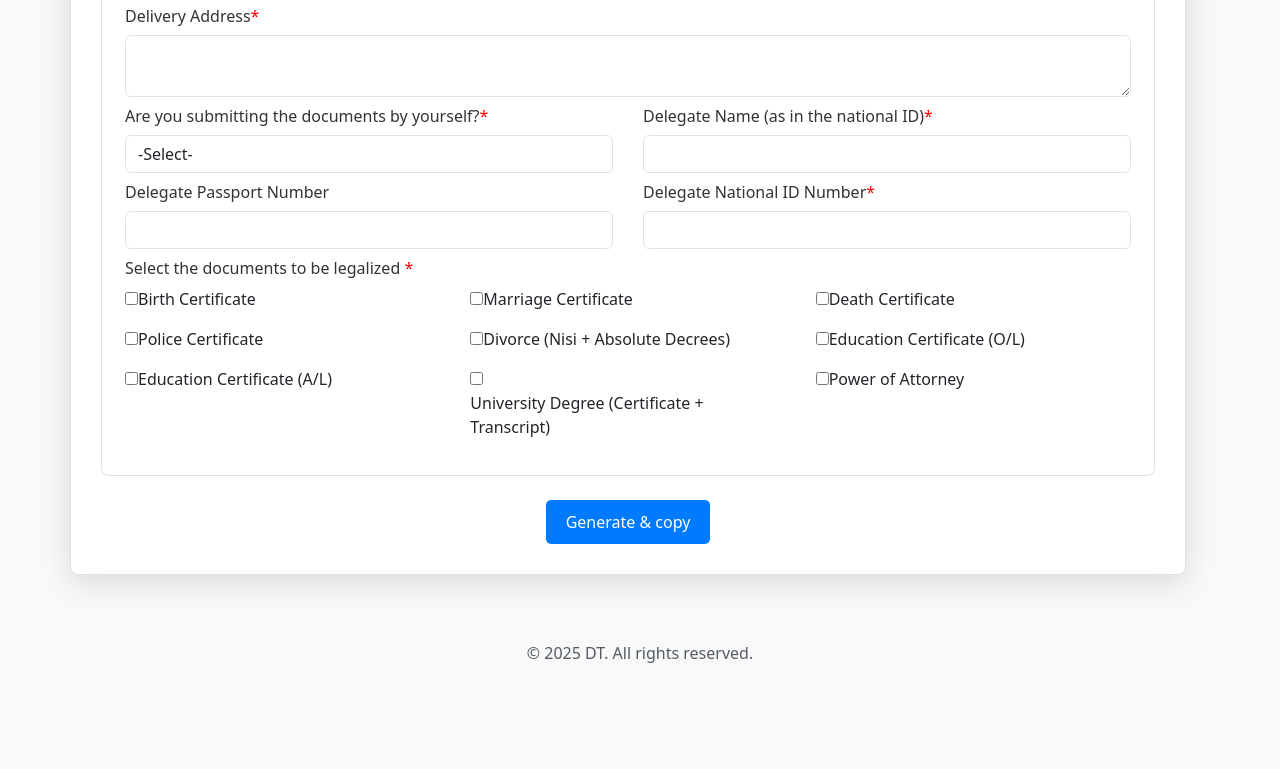
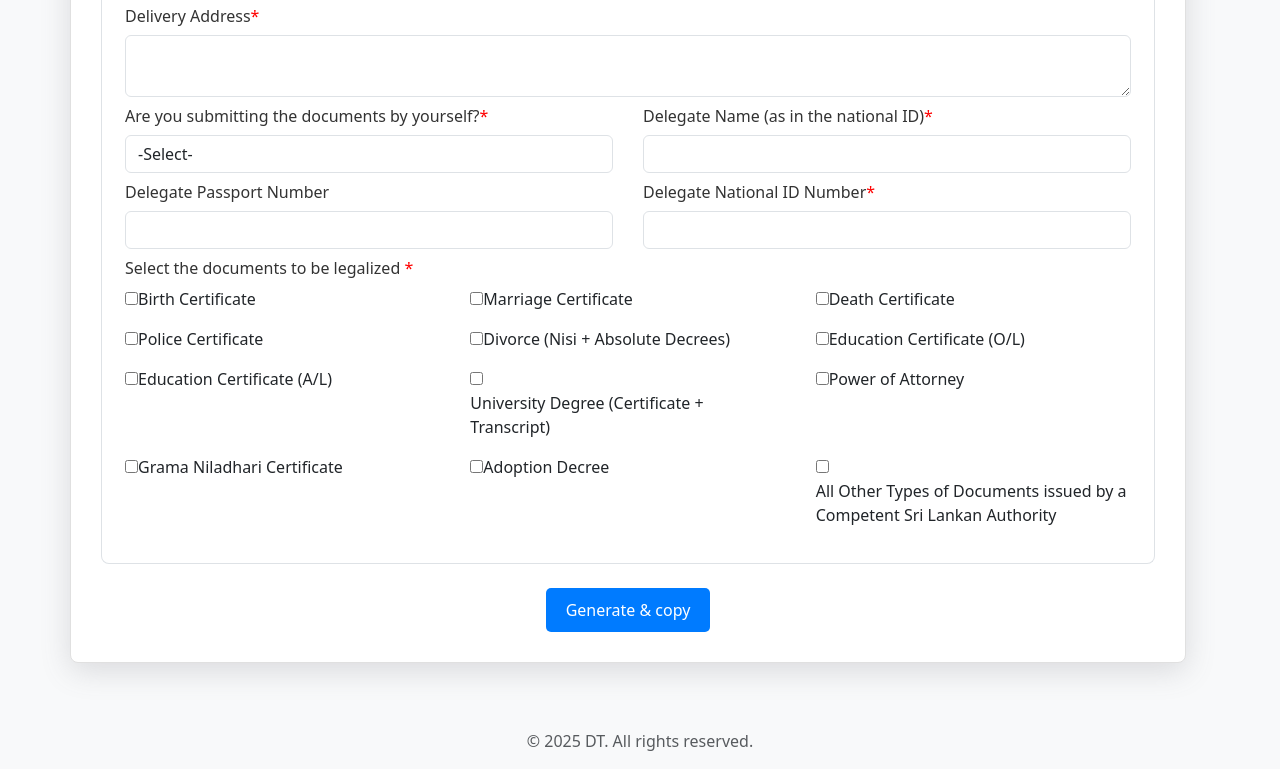
Before and after one commit to dasunthi/DataCodeGen, a plain HTML site: page index.html in a window 1280 px wide. Shown: the part 776-1545 px from the top of the page. Before the commit the page ends 1457 px from the top, so only its background shows below. Drawn offline with nearby package versions, Linux system fonts and the light colour scheme.

Commit message:
Update index.html

```diff
--- a/index.html
+++ b/index.html
@@ -730,6 +730,15 @@
                                         <div class="col-sm-4 col-md-4 col-lg-4 pl pr">
                                             <p class="d-inline-block"><input type="checkbox" name="documentsType1" id="chk1_9" value="1_9" onchange=""><label for="chk1_9">Power of Attorney</label></p>
                                         </div>
+                                        <div class="col-sm-4 col-md-4 col-lg-4 pl pr">
+                                            <p class="d-inline-block"><input type="checkbox" name="documentsType1" id="chk1_10" value="1_10" onchange=""><label for="chk1_10">Grama Niladhari Certificate</label></p>
+                                        </div>
+                                        <div class="col-sm-4 col-md-4 col-lg-4 pl pr">
+                                            <p class="d-inline-block"><input type="checkbox" name="documentsType1" id="chk1_11" value="1_11" onchange=""><label for="chk1_11">Adoption Decree</label></p>
+                                        </div>
+                                        <div class="col-sm-4 col-md-4 col-lg-4 pl pr">
+                                            <p class="d-inline-block"><input type="checkbox" name="documentsType1" id="chk1_12" value="1_12" onchange=""><label for="chk1_12">All Other Types of Documents issued by a Competent Sri Lankan Authority</label></p>
+                                        </div>
                                     </div>
                                 </div>
                             </div>
```
